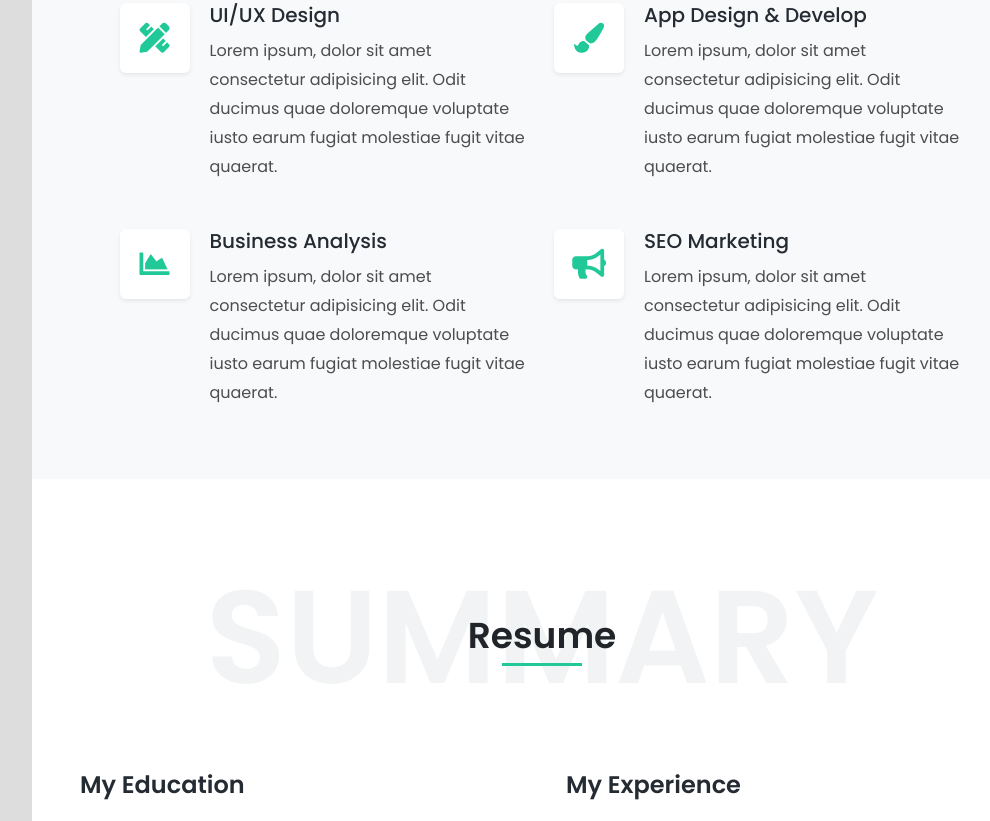
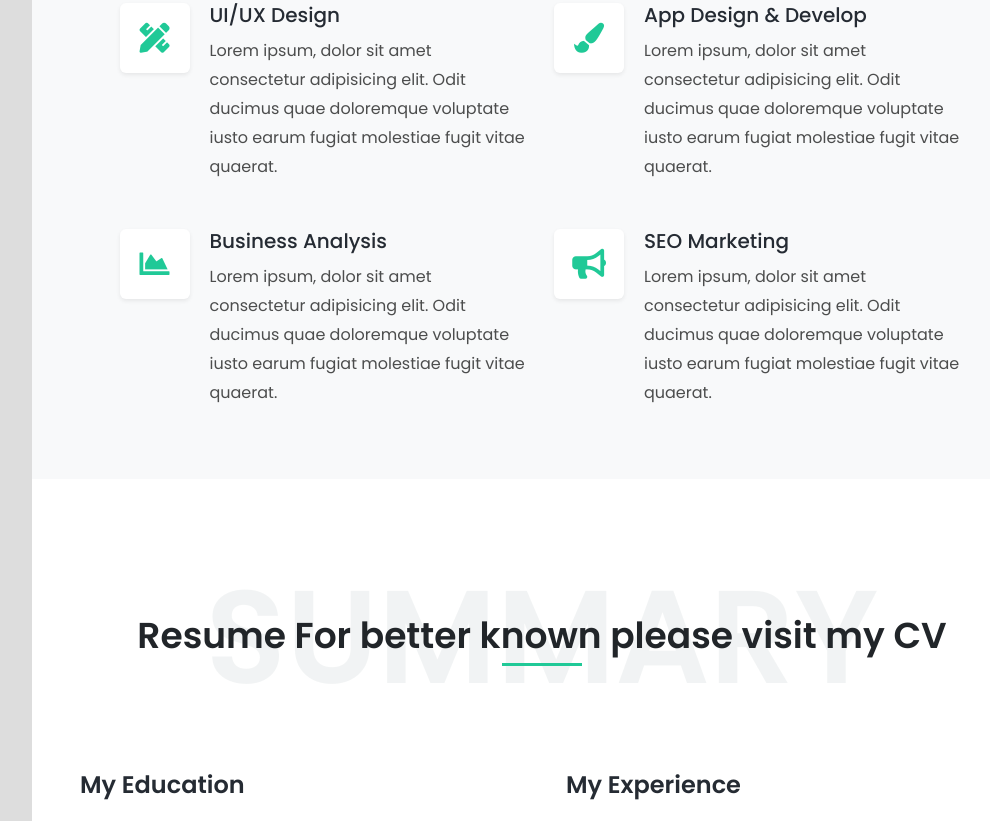
Before and after one commit to IamBibekChhetri/resume, a plain HTML site: page index.html in a window 1280 px wide. Shown: the part 1961-2782 px from the top of the page, without its empty margins (228-1218 px from the left). Drawn offline with Linux system fonts and the light colour scheme.

Commit message:
bug solve

```diff
--- a/index.html
+++ b/index.html
@@ -218,7 +218,7 @@
         <!-- Heading -->
         <div class="position-relative d-flex text-center mb-5">
           <h2 class="text-24 text-light opacity-4 text-uppercase fw-600 w-100 mb-0">Summary</h2>
-          <p class="text-9 text-dark fw-600 position-absolute w-100 align-self-center lh-base mb-0">Resume<span class="heading-separator-line border-bottom border-3 border-primary d-block mx-auto"></span> </p>
+          <p class="text-9 text-dark fw-600 position-absolute w-100 align-self-center lh-base mb-0">Resume  For better known please visit my CV<span class="heading-separator-line border-bottom border-3 border-primary d-block mx-auto"></span> </p>
         </div>
         <!-- Heading end-->
 
@@ -619,7 +619,6 @@
     <li class="brown" data-bs-toggle="tooltip" title="Brown" data-path="css/color-brown.css"></li>
   </ul>
   <button class="btn btn-dark btn-sm w-100 border-0 fw-400 rounded-0 shadow-none" id="reset-color">Reset Default Teal</button>
-  <button class="btn switcher-toggle"><i class="fas fa-cog"></i></button>
 </div>
 <!-- Styles Switcher End -->
 
```
Also changed, not shown: 1 other file.
